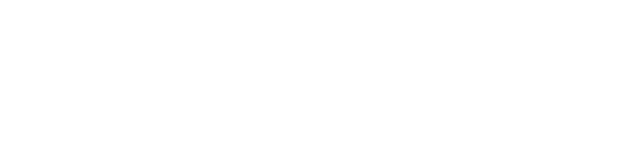
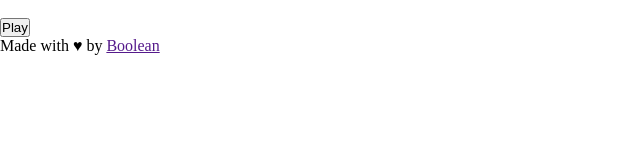
Before and after one commit to CiroFiniello/js-campominato-grid, a plain HTML site: page index.html in a window 1280 px wide. Shown: the whole page, without its empty margins (0-640 px from the left). Drawn offline with Linux system fonts and the light colour scheme.

Commit message:
giving to the page a first sharp

```diff
--- a/css/style.css
+++ b/css/style.css
@@ -0,0 +1,5 @@
+*{
+    box-sizing: border-box;
+    padding: 0;
+    margin: 0;
+}
--- a/index.html
+++ b/index.html
@@ -1,18 +1,30 @@
 <!DOCTYPE html>
 <html lang="en">
-<head>
-    <link rel="stylesheet" href="css/style.css">
-    <meta charset="UTF-8">
-    <meta name="viewport" content="width=device-width, initial-scale=1.0">
+  <head>
+    <link rel="stylesheet" href="css/style.css" />
+    <meta charset="UTF-8" />
+    <meta name="viewport" content="width=device-width, initial-scale=1.0" />
     <title>js-campominato-grid</title>
-</head>
-<body>
+  </head>
+  <body>
     <header>
-
+      <div class="header-container">
+        <ul>
+          <li><span class="logo"></span></li>
+        </ul>
+        <ul>
+          <li><button class="play">Play</button></li>
+        </ul>
+      </div>
     </header>
     <main>
 
     </main>
+    <footer>
+        <p>
+            Made with &hearts; by <a href="">Boolean</a>
+        </p>
+    </footer>
     <script src="js/script.js"></script>
-</body>
+  </body>
 </html>
```
